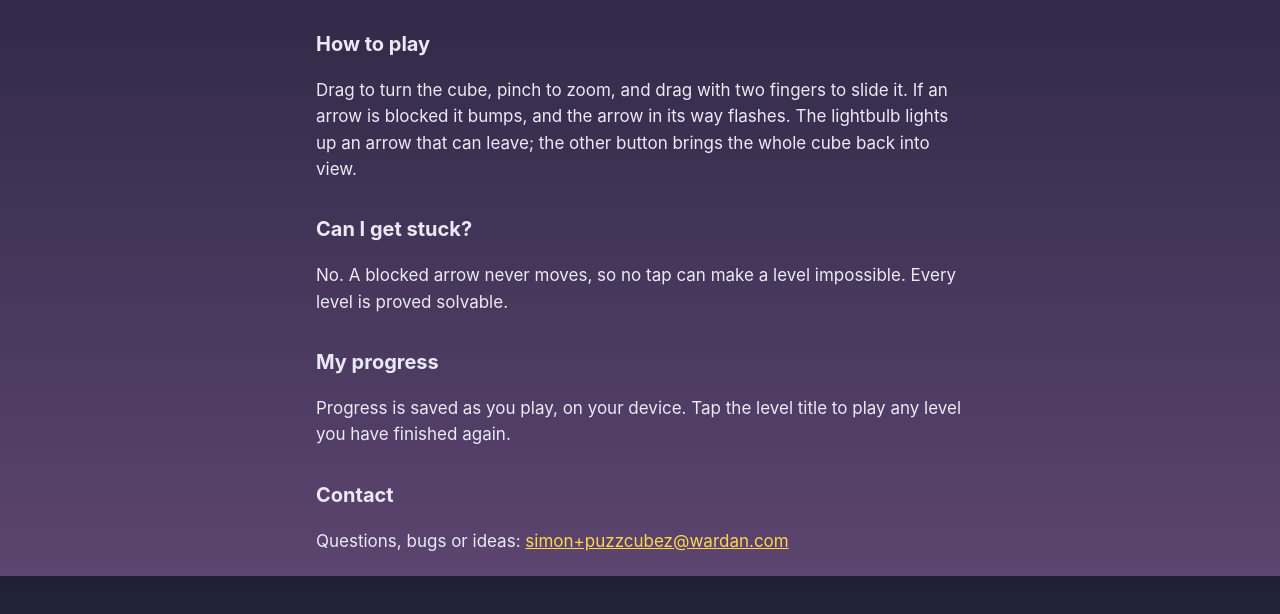
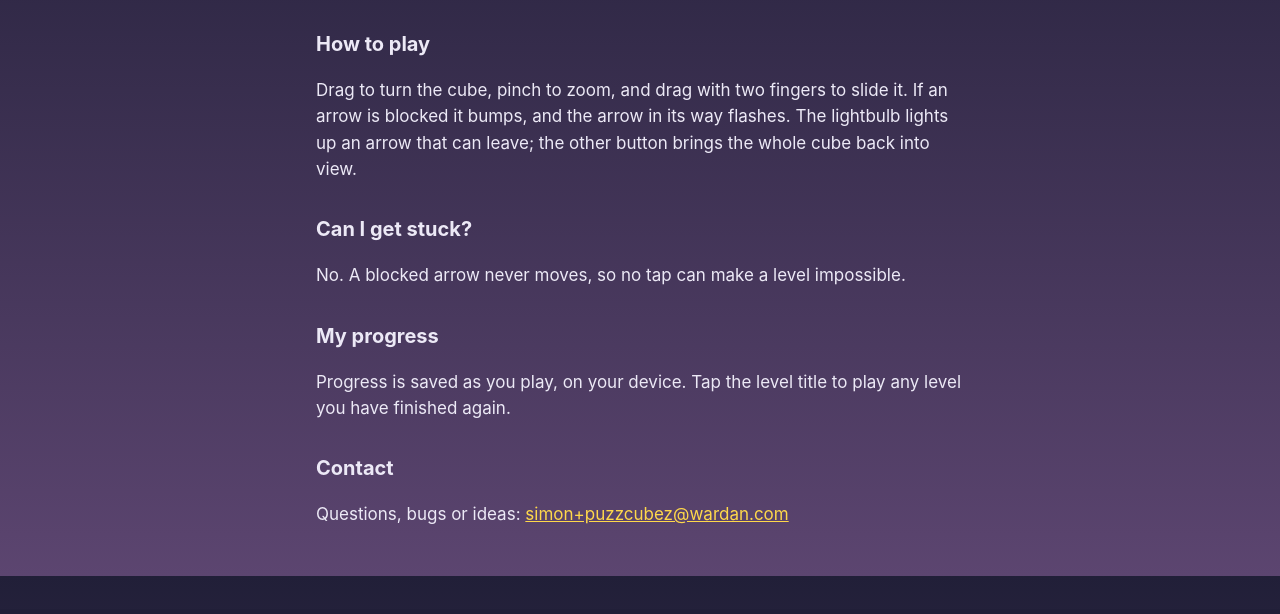
Before and after one commit to sfw185/PuzzCubezPublic, a plain HTML site: page site/support.html in a window 1280 px wide. Shown: the part 224-838 px from the top of the page. Drawn offline with Linux system fonts and the light colour scheme.

Commit message:
The home and support pages no longer claim every level is proved solvable or the same for everyone

```diff
--- a/site/support.html
+++ b/site/support.html
@@ -16,7 +16,7 @@
 <h2>How to play</h2>
 <p>Drag to turn the cube, pinch to zoom, and drag with two fingers to slide it. If an arrow is blocked it bumps, and the arrow in its way flashes. The lightbulb lights up an arrow that can leave; the other button brings the whole cube back into view.</p>
 <h2>Can I get stuck?</h2>
-<p>No. A blocked arrow never moves, so no tap can make a level impossible. Every level is proved solvable.</p>
+<p>No. A blocked arrow never moves, so no tap can make a level impossible.</p>
 <h2>My progress</h2>
 <p>Progress is saved as you play, on your device. Tap the level title to play any level you have finished again.</p>
 <h2>Contact</h2>
```
Also changed, not shown: site/index.html (+0 -1 lines).
